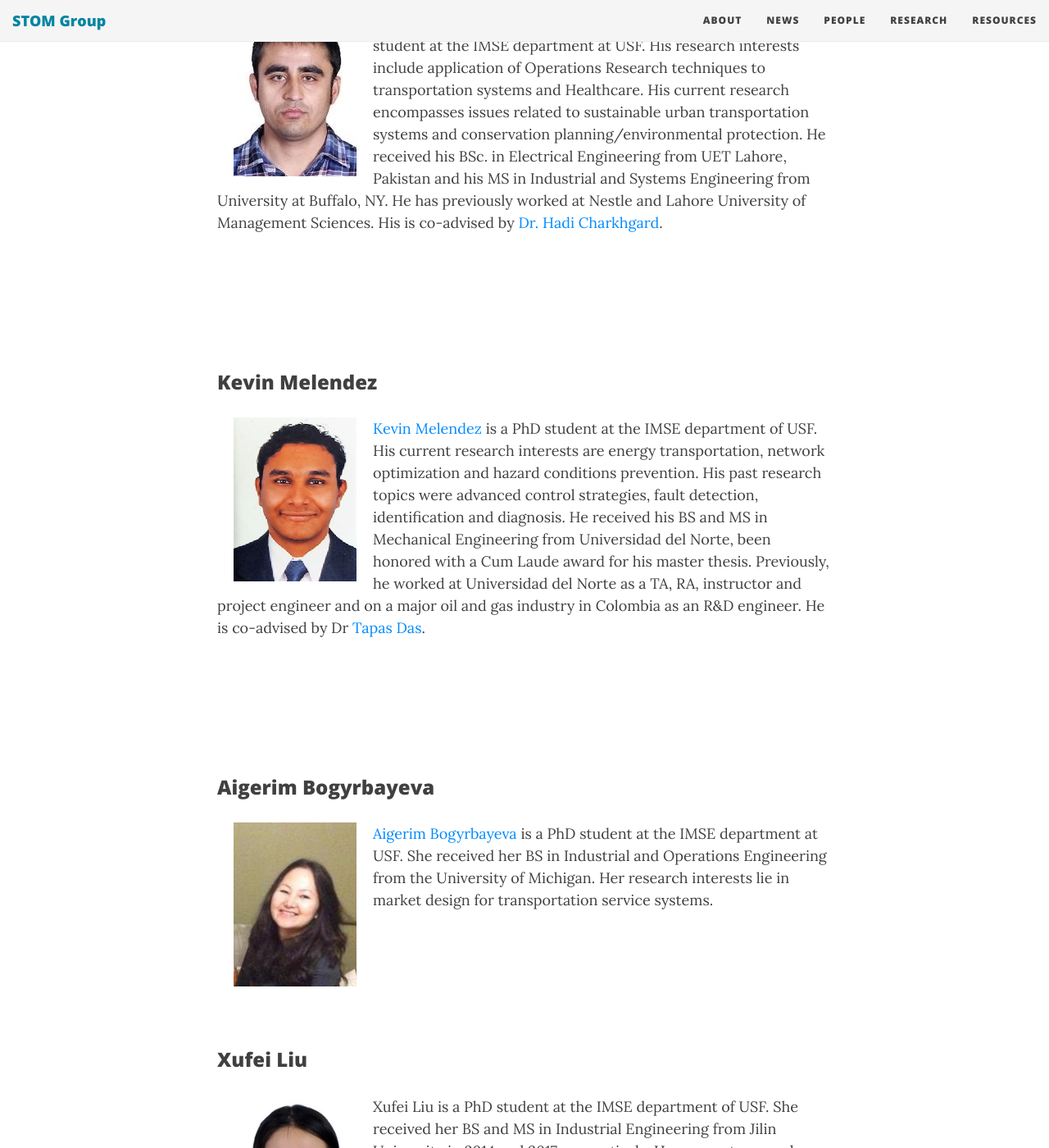
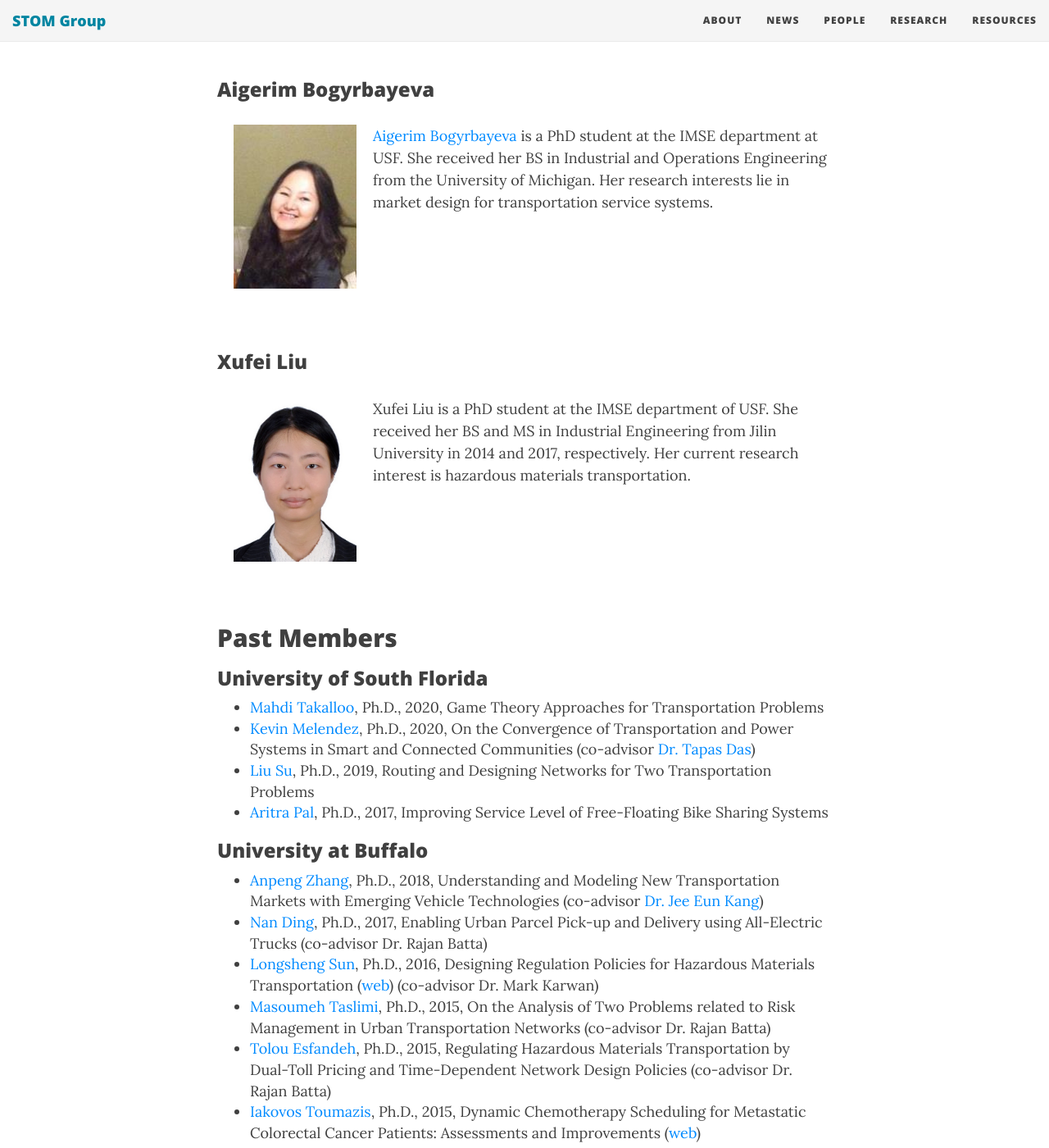
Before and after one commit to STOM-Group/stom.chkwon.net, a Jekyll site: the page built from people/people.md, in a window 1280 px wide and 1400 px high, scrolled down 1369 px. Shown: the whole window at 82% size. Built offline with Jekyll 4.4.1, drawn with Linux system fonts in a browser that asks for light colours; nearby versions of some CDN libraries; comment, search, counter and statistics services are not loaded; some of the changed text lies outside the part shown.

Commit message:
Update people.md

```diff
--- a/people/people.md
+++ b/people/people.md
@@ -17,15 +17,6 @@ Current members of the STOM group
 <p><img src="images/kwon.jpg" width="150" height="200" align="left" hspace="20" /></p>
 [Changhyun Kwon](http://www.chkwon.net) is an associate professor. His research interests include transportation systems, extreme events, infrastructure management, and service operations. He received his PhD and MS in Industrial Engineering from Penn State, and BS in Mechanical Engineering from KAIST.
 
-<br><br><br><br>
-
-
-
-
-
-### Mahdi Takalloo
-<img src="images/takalloo.jpg" width="150" height="200" align="left" hspace="20" />
-[Mahdi Takalloo](https://www.linkedin.com/in/mahdi-takalloo-a18495105/) is a PhD student at USF IMSE. He received his BS in Industrial Engineering and MS in Systems Engineering, both from Sharif University of Technology.
 
 
 <br><br><br><br>
@@ -37,13 +28,6 @@ Current members of the STOM group
 [Zulqarnain Haider](https://www.linkedin.com/in/zulqarnain-haider-63482423) is a former Fulbright scholar and current PhD student at the IMSE department at USF. His research interests include application of Operations Research techniques to transportation systems and Healthcare. His current research encompasses issues related to sustainable urban transportation systems and conservation planning/environmental protection. He received his BSc. in Electrical Engineering from UET Lahore, Pakistan and his MS in Industrial and Systems Engineering from University at Buffalo, NY. He has previously worked at Nestle and Lahore University of Management Sciences. His is co-advised by [Dr. Hadi Charkhgard](http://www.eng.usf.edu/~hcharkhgard/).
 
 
-
-<br><br><br><br>
-
-
-### Kevin Melendez
-<img src="images/melendez.jpg" width="150" height="200" align="left" hspace="20" />
-[Kevin Melendez](https://www.linkedin.com/in/melendez09/) is a PhD student at the IMSE department of USF. His current research interests are energy transportation, network optimization and hazard conditions prevention. His past research topics were advanced control strategies, fault detection, identification and diagnosis. He received his BS and MS in Mechanical Engineering from Universidad del Norte, been honored with a Cum Laude award for his master thesis. Previously, he worked at Universidad del Norte as a TA, RA, instructor and project engineer and on a major oil and gas industry in Colombia as an R&D engineer. He is co-advised by Dr [Tapas Das](http://www.eng.usf.edu/~das).
 
 <br><br><br><br>
 
@@ -64,7 +48,8 @@ Xufei Liu is a PhD student at the IMSE department of USF. She received her BS an
 ## Past Members
 
 ### University of South Florida
-
+- [Mahdi Takalloo](https://www.linkedin.com/in/mahdi-takalloo-a18495105/), Ph.D., 2020, Game Theory Approaches for Transportation Problems
+- [Kevin Melendez](https://www.linkedin.com/in/melendez09/), Ph.D., 2020, On the Convergence of Transportation and Power Systems in Smart and Connected Communities (co-advisor [Dr. Tapas Das](http://www.eng.usf.edu/~das))
 - [Liu Su](https://www.linkedin.com/in/liu-su-6976b097/), Ph.D., 2019, Routing and Designing Networks for Two Transportation Problems
 - [Aritra Pal](https://www.linkedin.com/in/aritrasep/), Ph.D., 2017, Improving Service Level of Free-Floating Bike Sharing Systems
 
```
